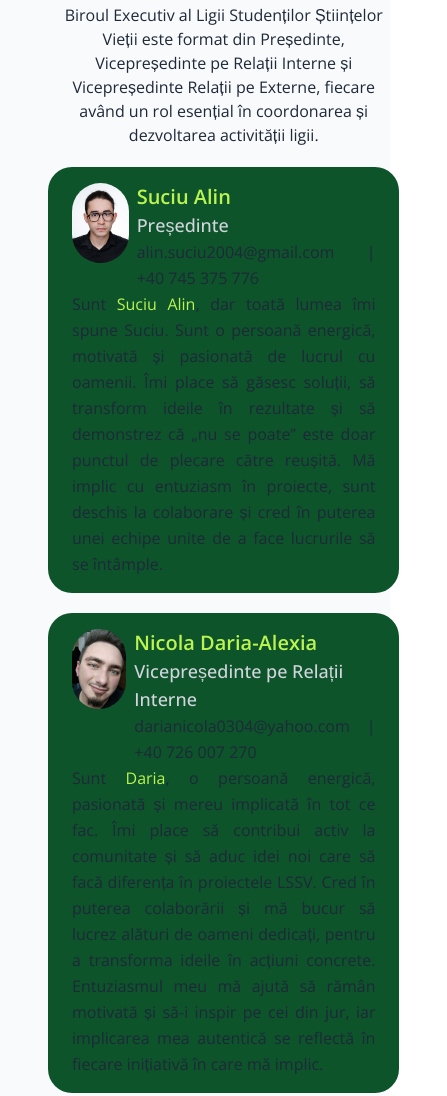
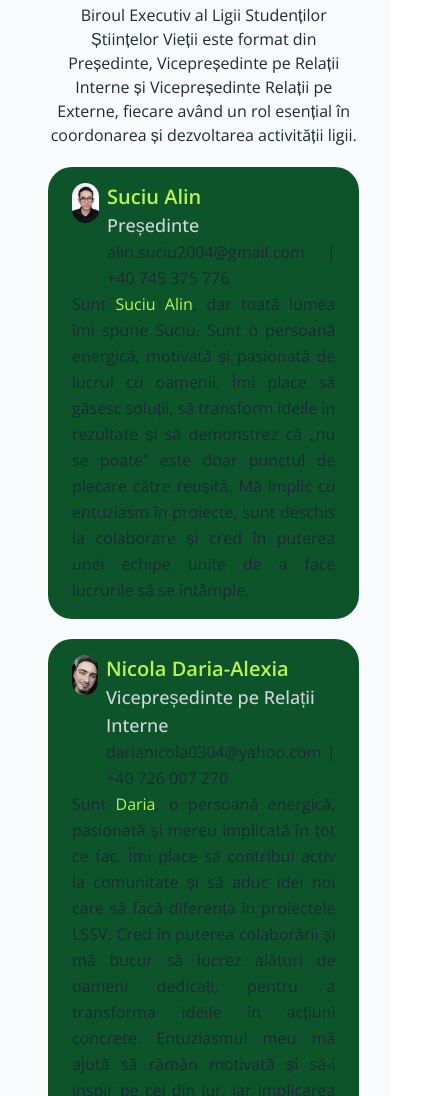
Before and after one commit to preachervr/lssv, a website: page board-executiv.html in a window 390 px wide. Shown: the part 427-1523 px from the top of the page, 447 px wide, since content can reach past the window. Drawn offline with nearby package versions, Linux system fonts and the light colour scheme.

Commit message:
Updated avatar sizes for board-executiv.html

```diff
--- a/board-executiv.html
+++ b/board-executiv.html
@@ -116,7 +116,7 @@
         <article class="w-full md:w-1/3">
           <div class="flex flex-col md:gap-4 lg:gap-6 bg-green-900 px-6 py-4 rounded-3xl">
             <div class="flex gap-2 md:gap-4 lg:gap-6">
-              <div class="h-20 w-20">
+              <div class="h-10 w-10 md:h-20 md:w-20">
                 <img src="images/Lancranjan G. George-Florin IMG_0007.jpg" class="w-full h-full object-cover rounded-full">
               </div>
               <div>
@@ -135,7 +135,7 @@
         <article class="flex flex-col md:flex-row justify-center gap-4 md:gap-8 lg:gap-12 w-full md:w-3/4 mb-4">
           <div class="flex flex-col md:gap-4 lg:gap-6 bg-green-900 px-6 py-4 rounded-3xl flex-1">
             <div class="flex gap-2 md:gap-4 lg:gap-6">
-              <div class="h-20 w-20">
+              <div class="h-10 w-10 md:h-20 md:w-20">
                 <img src="images/Stan V. Raul.jfif" class="w-full h-full object-cover rounded-full">
               </div>
               <div>
@@ -152,7 +152,7 @@
           </div>
           <div class="flex flex-col md:gap-4 lg:gap-6 bg-green-900 px-6 py-4 rounded-3xl flex-1">
             <div class="flex gap-2 md:gap-4 lg:gap-6">
-              <div class="h-20 w-20">
+              <div class="h-10 w-10 md:h-20 md:w-20">
                 <img src="images/Kaitar F. Ferenc IMG_0008.jpg" class="w-full h-full object-cover rounded-full">
               </div>
               <div>
```
Also changed, not shown: dist/output.css.
